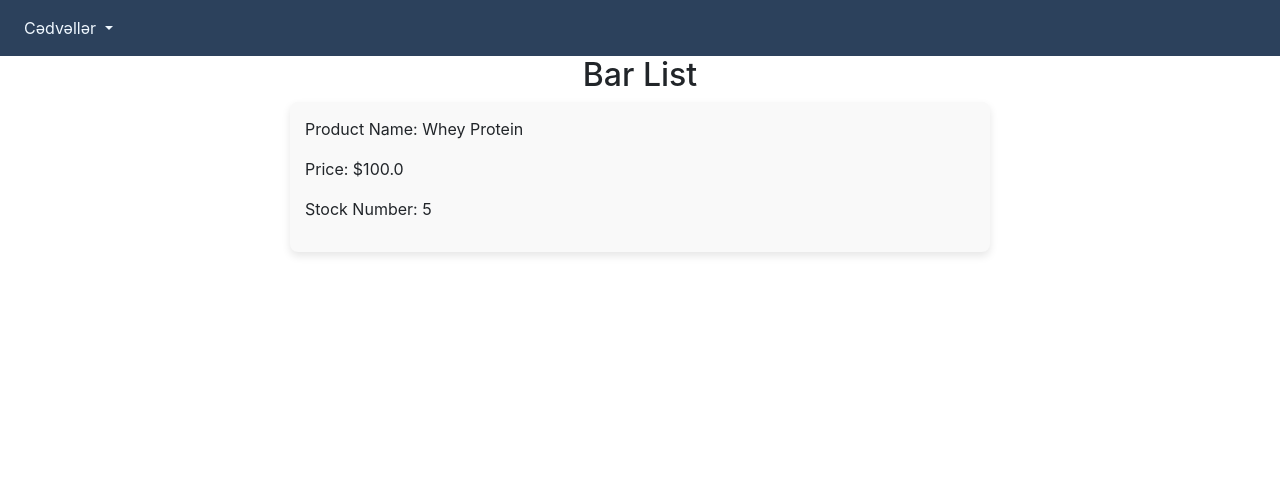
After one commit to SamirAlizada/Fitness, a Django app: page /bar-list/ in a window 1280 px wide. The commit adds this page. Shown: the top 492 px of the page. Run offline with Django 4.2, Linux system fonts and the light colour scheme; data comes from the database, SQL or seed files in the repository; both versions use the stored data as it was after the commit; some libraries are stand-ins or nearby versions.

Commit message:
features add

```diff
--- a/fitness/admin.py
+++ b/fitness/admin.py
@@ -1,6 +1,7 @@
 from django.contrib import admin
-from .models import MonthlyPricing, Trainer, Student
+from .models import MonthlyPricing, Trainer, Student, Bar
 
 admin.site.register(MonthlyPricing)
 admin.site.register(Trainer)
 admin.site.register(Student)
+admin.site.register(Bar)
--- a/fitness/models.py
+++ b/fitness/models.py
@@ -11,8 +11,8 @@ class MonthlyPricing(models.Model):
 class Trainer(models.Model):
     full_name = models.CharField(max_length=100)
     registration_date = models.DateField(default=timezone.now)
-    monthly_fee = models.FloatField()
-    student_fee = models.FloatField()
+    monthly_fee = models.IntegerField()
+    student_fee = models.IntegerField()
 
     def __str__(self) -> str:
         return f"{self.full_name}"
@@ -27,3 +27,11 @@ class Student(models.Model):
 
     def __str__(self) -> str:
         return f"{self.full_name}"
+
+class Bar(models.Model):
+    product_name = models.CharField(max_length=100)
+    price = models.FloatField()
+    stock_number = models.IntegerField()
+
+    def __str__(self) -> str:
+        return f"{self.product_name}"
--- a/fitness/urls.py
+++ b/fitness/urls.py
@@ -6,4 +6,8 @@ urlpatterns = [
     path('add-trainer', add_trainer, name='add_trainer'),
     path('add-monthprice', add_monthlypricing, name='add_monthlypricing'),
 
+    path('trainer-list/', trainer_list, name='trainer_list'),
+    path('student-list/', student_list, name='student_list'),
+    path('bar-list/', bar_list, name='bar_list'),
+
 ]
--- a/fitness/views.py
+++ b/fitness/views.py
@@ -1,5 +1,6 @@
 from django.shortcuts import render, redirect
-from .forms import StudentForm, TrainerForm, MonthlyPricingForm
+from .forms import StudentForm, TrainerForm, MonthlyPricingForm, BarForm
+from .models import Student, Trainer, Bar
 
 def add_monthlypricing(request):
     if request.method == 'POST':
@@ -30,3 +31,27 @@ def add_trainer(request):
     else:
         form = TrainerForm()
     return render(request, 'add_trainer.html', {'form': form})
+
+# def all_list(request):
+#     category = request.GET.get('category')
+#     if category == 'trainer':
+#         data = trainer_list()
+#     elif category == 'student':
+#         data = student_list()
+#     # elif category == 'bar':
+#     #     data = bar_list()
+#     else:
+#         data = None
+#     return render(request, 'all_list.html', {'data': data})
+
+def trainer_list(request):
+    trainers = Trainer.objects.all()
+    return render(request, 'trainer_list.html', {'trainers': trainers})
+
+def student_list(request):
+    students = Student.objects.all()
+    return render(request, 'student_list.html', {'students': students})
+
+def bar_list(request):
+    bars = Bar.objects.all()
+    return render(request, 'bar_list.html', {'bars': bars})
--- /dev/null
+++ b/templates/bar_list.html
@@ -0,0 +1,53 @@
+{% include "index.html" %}
+
+{% block content %}
+<style>
+    .bar-list {
+        list-style-type: none;
+        padding: 0;
+        margin: 0 auto;
+        max-width: 700px;
+    }
+
+    .bar-item {
+        background-color: #f9f9f9;
+        padding: 15px;
+        margin-bottom: 10px;
+        border-radius: 8px;
+        box-shadow: 0 4px 8px rgba(0, 0, 0, 0.1);
+        transition: background-color 0.3s ease;
+        display: flex;
+        justify-content: space-between;
+        align-items: center;
+    }
+
+    .bar-item:hover {
+        background-color: #e9e9e9;
+    }
+
+    .bar-details {
+        flex: 1;
+        margin-right: 10px;
+    }
+
+    .bar-fees {
+        background-color: #4CAF50;
+        color: white;
+        padding: 5px 10px;
+        border-radius: 5px;
+    }
+</style>
+
+<h2 style="text-align: center;">Bar List</h2>
+<ul class="bar-list">
+    {% for bar in bars %}
+        <li class="bar-item">
+            <div class="bar-details">
+                <p>Product Name: {{ bar.product_name }}</p>
+                <p>Price: ${{ bar.price }}</p>
+                <p>Stock Number: {{ bar.stock_number }}</p>
+            </div>
+        </li>
+    {% endfor %}
+</ul>
+{% endblock content %}
--- a/templates/navbar.html
+++ b/templates/navbar.html
@@ -38,6 +38,9 @@
                             Cədvəllər
                         </a>
                         <div class="dropdown-menu" aria-labelledby="navbarDropdownMenuLink">
+                            <a class="dropdown-item" href="{% url 'bar_list' %}">Bar</a>
+                            <a class="dropdown-item" href="{% url 'trainer_list' %}">Trainer</a>
+                            <a class="dropdown-item" href="{% url 'student_list' %}">Student</a>
                         </div>
                     </li>
                     <li class="nav-item">
```
Also changed, not shown: fitness/forms.py (+6 -1 lines), templates/student_list.html (added, +12 -0 lines), templates/trainer_list.html (added, +53 -0 lines), db.sqlite3, fitness/migrations/0003_bar_alter_trainer_monthly_fee_and_more.py (added).
